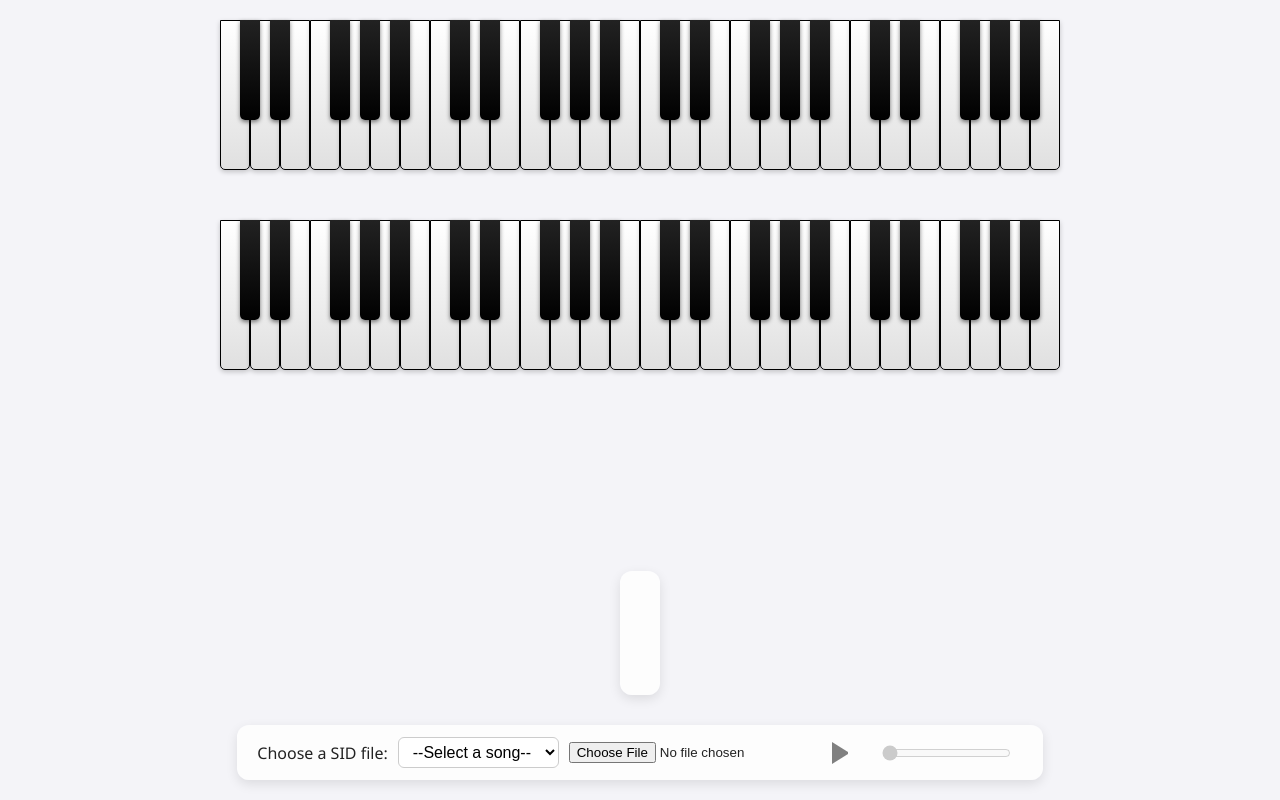
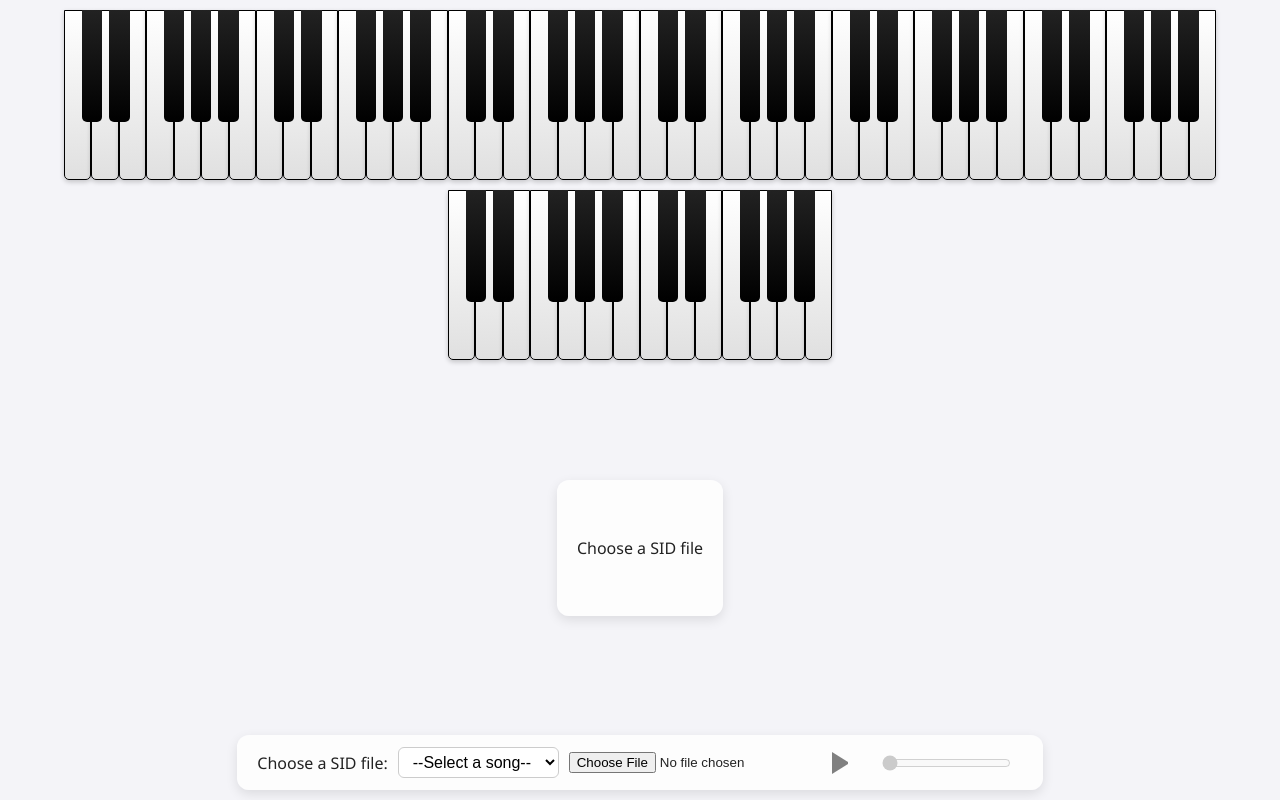
Before and after one commit to stevi84/sid-player, a website built with webpack: page src/SidPlayer.html in a window 1280 px wide. Built offline with nearby package versions, Linux system fonts and the light colour scheme.

Commit message:
Layout adjustments

```diff
--- a/src/SidPlayer.css
+++ b/src/SidPlayer.css
@@ -1,10 +1,10 @@
+html {
+  height: 100%;
+}
 body {
   margin: 0;
-  padding: 0;
-  height: 100vh;
-  display: flex;
-  justify-content: center;
-  align-items: stretch;
+  padding: 10px;
+  height: calc(100% - 20px);
   background-color: #f4f4f8;
   color: #222;
   font-family: 'Segoe UI', sans-serif;
@@ -18,44 +18,56 @@ body {
   border-radius: 10px;
   box-shadow: 0 0 10px rgba(0, 0, 0, 0.1);
 }
-.center-screen {
-  width: 100%;
-  display: flex;
-  justify-content: center;
-  align-items: stretch;
-}
 .content {
   display: flex;
   flex-direction: column;
+  gap: 10px;
   justify-content: space-between;
   align-items: center;
-  width: 100%;
-  padding: 20px 0;
+  height: 100%;
 }
 .piano {
-  width: 840px;
+  display: flex;
+  flex-wrap: wrap;
+  justify-content: center;
+  gap: 10px 0;
 }
-.first {
-  position: absolute;
-  top: 20;
-}
-.second {
-  position: absolute;
-  top: 220px;
+.octave {
+  position: relative;
+  @media (orientation: landscape) {
+    width: 15vw;
+    min-width: 190px;
+    max-width: 230px;
+    height: 30vh;
+    min-height: 130px;
+    max-height: 170px;
+  }
+  @media (orientation: portrait) {
+    width: 15vw;
+    min-width: 150px;
+    max-width: 230px;
+    height: 13vh;
+    min-height: 80px;
+    max-height: 170px;
+  }
 }
 .white {
   position: absolute;
+  height: 100%;
+  width: 100%;
   display: flex;
 }
 .black {
   position: absolute;
-  left: 20px;
+  height: 100%;
+  width: 100%;
+  left: -5%;
   display: flex;
-  gap: 10px;
+  gap: 3.5%;
 }
 .white-key {
-  width: 30px;
-  height: 150px;
+  width: calc(100% / 7);
+  height: 100%;
   background: linear-gradient(to bottom, #fff, #e0e0e0);
   box-shadow: 0 2px 5px rgba(0, 0, 0, 0.2);
   border: 1px solid black;
@@ -64,30 +76,20 @@ body {
   border-bottom-right-radius: 5px;
 }
 .black-key {
-  width: 20px;
-  height: 100px;
+  width: calc(75% / 7);
+  height: 66%;
   background: linear-gradient(to bottom, #222, #000);
-  box-shadow: 0 2px 4px rgba(0, 0, 0, 0.5);
   z-index: 1;
   border-bottom-left-radius: 5px;
   border-bottom-right-radius: 5px;
 }
 .invisible-key {
-  width: 20px;
-  height: 100px;
-}
-.bottom {
-  display: flex;
-  flex-direction: column;
-  align-items: center;
-  margin-top: auto;
-  gap: 10px;
+  width: calc(75% / 7);
+  height: 66%;
 }
 .text {
-  position: relative;
-  margin-top: 380px;
   text-align: center;
-  height: 100px;
+  height: 7rem;
   display: flex;
   flex-direction: column;
   justify-content: center;
@@ -102,8 +104,6 @@ body {
   }
 }
 .control {
-  position: relative;
-  margin-top: 20px;
   display: flex;
   align-items: center;
   justify-content: center;
--- a/src/SidPlayer.html
+++ b/src/SidPlayer.html
@@ -16,32 +16,10 @@
         <strong>Safari</strong>.
       </p>
     </div>
-    <div id="main-content" class="center-screen">
     <div class="content">
       <div class="piano">
-          <div class="first">
+        <div class="octave">
           <div class="white">
-              <div id="k48" class="white-key"></div>
-              <div id="k50" class="white-key"></div>
-              <div id="k52" class="white-key"></div>
-              <div id="k53" class="white-key"></div>
-              <div id="k55" class="white-key"></div>
-              <div id="k57" class="white-key"></div>
-              <div id="k59" class="white-key"></div>
-              <div id="k60" class="white-key"></div>
-              <div id="k62" class="white-key"></div>
-              <div id="k64" class="white-key"></div>
-              <div id="k65" class="white-key"></div>
-              <div id="k67" class="white-key"></div>
-              <div id="k69" class="white-key"></div>
-              <div id="k71" class="white-key"></div>
-              <div id="k72" class="white-key"></div>
-              <div id="k74" class="white-key"></div>
-              <div id="k76" class="white-key"></div>
-              <div id="k77" class="white-key"></div>
-              <div id="k79" class="white-key"></div>
-              <div id="k81" class="white-key"></div>
-              <div id="k83" class="white-key"></div>
             <div id="k84" class="white-key"></div>
             <div id="k86" class="white-key"></div>
             <div id="k88" class="white-key"></div>
@@ -51,26 +29,6 @@
             <div id="k95" class="white-key"></div>
           </div>
           <div class="black">
-              <div id="k49" class="black-key"></div>
-              <div id="k51" class="black-key"></div>
-              <div class="invisible-key"></div>
-              <div id="k54" class="black-key"></div>
-              <div id="k56" class="black-key"></div>
-              <div id="k58" class="black-key"></div>
-              <div class="invisible-key"></div>
-              <div id="k61" class="black-key"></div>
-              <div id="k63" class="black-key"></div>
-              <div class="invisible-key"></div>
-              <div id="k66" class="black-key"></div>
-              <div id="k68" class="black-key"></div>
-              <div id="k70" class="black-key"></div>
-              <div class="invisible-key"></div>
-              <div id="k73" class="black-key"></div>
-              <div id="k75" class="black-key"></div>
-              <div class="invisible-key"></div>
-              <div id="k78" class="black-key"></div>
-              <div id="k80" class="black-key"></div>
-              <div id="k82" class="black-key"></div>
             <div class="invisible-key"></div>
             <div id="k85" class="black-key"></div>
             <div id="k87" class="black-key"></div>
@@ -80,29 +38,68 @@
             <div id="k94" class="black-key"></div>
           </div>
         </div>
-          <div class="second">
+        <div class="octave">
           <div class="white">
-              <div id="k0" class="white-key"></div>
-              <div id="k2" class="white-key"></div>
-              <div id="k4" class="white-key"></div>
-              <div id="k5" class="white-key"></div>
-              <div id="k7" class="white-key"></div>
-              <div id="k9" class="white-key"></div>
-              <div id="k11" class="white-key"></div>
-              <div id="k12" class="white-key"></div>
-              <div id="k14" class="white-key"></div>
-              <div id="k16" class="white-key"></div>
-              <div id="k17" class="white-key"></div>
-              <div id="k19" class="white-key"></div>
-              <div id="k21" class="white-key"></div>
-              <div id="k23" class="white-key"></div>
-              <div id="k24" class="white-key"></div>
-              <div id="k26" class="white-key"></div>
-              <div id="k28" class="white-key"></div>
-              <div id="k29" class="white-key"></div>
-              <div id="k31" class="white-key"></div>
-              <div id="k33" class="white-key"></div>
-              <div id="k35" class="white-key"></div>
+            <div id="k72" class="white-key"></div>
+            <div id="k74" class="white-key"></div>
+            <div id="k76" class="white-key"></div>
+            <div id="k77" class="white-key"></div>
+            <div id="k79" class="white-key"></div>
+            <div id="k81" class="white-key"></div>
+            <div id="k83" class="white-key"></div>
+          </div>
+          <div class="black">
+            <div class="invisible-key"></div>
+            <div id="k73" class="black-key"></div>
+            <div id="k75" class="black-key"></div>
+            <div class="invisible-key"></div>
+            <div id="k78" class="black-key"></div>
+            <div id="k80" class="black-key"></div>
+            <div id="k82" class="black-key"></div>
+          </div>
+        </div>
+        <div class="octave">
+          <div class="white">
+            <div id="k60" class="white-key"></div>
+            <div id="k62" class="white-key"></div>
+            <div id="k64" class="white-key"></div>
+            <div id="k65" class="white-key"></div>
+            <div id="k67" class="white-key"></div>
+            <div id="k69" class="white-key"></div>
+            <div id="k71" class="white-key"></div>
+          </div>
+          <div class="black">
+            <div class="invisible-key"></div>
+            <div id="k61" class="black-key"></div>
+            <div id="k63" class="black-key"></div>
+            <div class="invisible-key"></div>
+            <div id="k66" class="black-key"></div>
+            <div id="k68" class="black-key"></div>
+            <div id="k70" class="black-key"></div>
+          </div>
+        </div>
+        <div class="octave">
+          <div class="white">
+            <div id="k48" class="white-key"></div>
+            <div id="k50" class="white-key"></div>
+            <div id="k52" class="white-key"></div>
+            <div id="k53" class="white-key"></div>
+            <div id="k55" class="white-key"></div>
+            <div id="k57" class="white-key"></div>
+            <div id="k59" class="white-key"></div>
+          </div>
+          <div class="black">
+            <div class="invisible-key"></div>
+            <div id="k49" class="black-key"></div>
+            <div id="k51" class="black-key"></div>
+            <div class="invisible-key"></div>
+            <div id="k54" class="black-key"></div>
+            <div id="k56" class="black-key"></div>
+            <div id="k58" class="black-key"></div>
+          </div>
+        </div>
+        <div class="octave">
+          <div class="white">
             <div id="k36" class="white-key"></div>
             <div id="k38" class="white-key"></div>
             <div id="k40" class="white-key"></div>
@@ -112,26 +109,6 @@
             <div id="k47" class="white-key"></div>
           </div>
           <div class="black">
-              <div id="k1" class="black-key"></div>
-              <div id="k3" class="black-key"></div>
-              <div class="invisible-key"></div>
-              <div id="k6" class="black-key"></div>
-              <div id="k8" class="black-key"></div>
-              <div id="k10" class="black-key"></div>
-              <div class="invisible-key"></div>
-              <div id="k13" class="black-key"></div>
-              <div id="k15" class="black-key"></div>
-              <div class="invisible-key"></div>
-              <div id="k18" class="black-key"></div>
-              <div id="k20" class="black-key"></div>
-              <div id="k22" class="black-key"></div>
-              <div class="invisible-key"></div>
-              <div id="k25" class="black-key"></div>
-              <div id="k27" class="black-key"></div>
-              <div class="invisible-key"></div>
-              <div id="k30" class="black-key"></div>
-              <div id="k32" class="black-key"></div>
-              <div id="k34" class="black-key"></div>
             <div class="invisible-key"></div>
             <div id="k37" class="black-key"></div>
             <div id="k39" class="black-key"></div>
@@ -141,10 +118,69 @@
             <div id="k46" class="black-key"></div>
           </div>
         </div>
+        <div class="octave">
+          <div class="white">
+            <div id="k24" class="white-key"></div>
+            <div id="k26" class="white-key"></div>
+            <div id="k28" class="white-key"></div>
+            <div id="k29" class="white-key"></div>
+            <div id="k31" class="white-key"></div>
+            <div id="k33" class="white-key"></div>
+            <div id="k35" class="white-key"></div>
           </div>
-        <div class="bottom">
+          <div class="black">
+            <div class="invisible-key"></div>
+            <div id="k25" class="black-key"></div>
+            <div id="k27" class="black-key"></div>
+            <div class="invisible-key"></div>
+            <div id="k30" class="black-key"></div>
+            <div id="k32" class="black-key"></div>
+            <div id="k34" class="black-key"></div>
+          </div>
+        </div>
+        <div class="octave">
+          <div class="white">
+            <div id="k12" class="white-key"></div>
+            <div id="k14" class="white-key"></div>
+            <div id="k16" class="white-key"></div>
+            <div id="k17" class="white-key"></div>
+            <div id="k19" class="white-key"></div>
+            <div id="k21" class="white-key"></div>
+            <div id="k23" class="white-key"></div>
+          </div>
+          <div class="black">
+            <div class="invisible-key"></div>
+            <div id="k13" class="black-key"></div>
+            <div id="k15" class="black-key"></div>
+            <div class="invisible-key"></div>
+            <div id="k18" class="black-key"></div>
+            <div id="k20" class="black-key"></div>
+            <div id="k22" class="black-key"></div>
+          </div>
+        </div>
+        <div class="octave">
+          <div class="white">
+            <div id="k0" class="white-key"></div>
+            <div id="k2" class="white-key"></div>
+            <div id="k4" class="white-key"></div>
+            <div id="k5" class="white-key"></div>
+            <div id="k7" class="white-key"></div>
+            <div id="k9" class="white-key"></div>
+            <div id="k11" class="white-key"></div>
+          </div>
+          <div class="black">
+            <div class="invisible-key"></div>
+            <div id="k1" class="black-key"></div>
+            <div id="k3" class="black-key"></div>
+            <div class="invisible-key"></div>
+            <div id="k6" class="black-key"></div>
+            <div id="k8" class="black-key"></div>
+            <div id="k10" class="black-key"></div>
+          </div>
+        </div>
+      </div>
       <div class="text">
-            <p id="line0"></p>
+        <p id="line0">Choose a SID file</p>
         <p id="line1"></p>
         <p id="line2"></p>
         <p id="line3"></p>
@@ -204,8 +240,6 @@
         <span id="duration"></span>
       </div>
     </div>
-      </div>
-    </div>
     <script defer src="sidplayer.bundle.js"></script>
   </body>
 </html>
```
Also changed, not shown: src/SidPlayer.ts (+10 -8 lines). Lines whose indentation alone changed are shown as unchanged.
